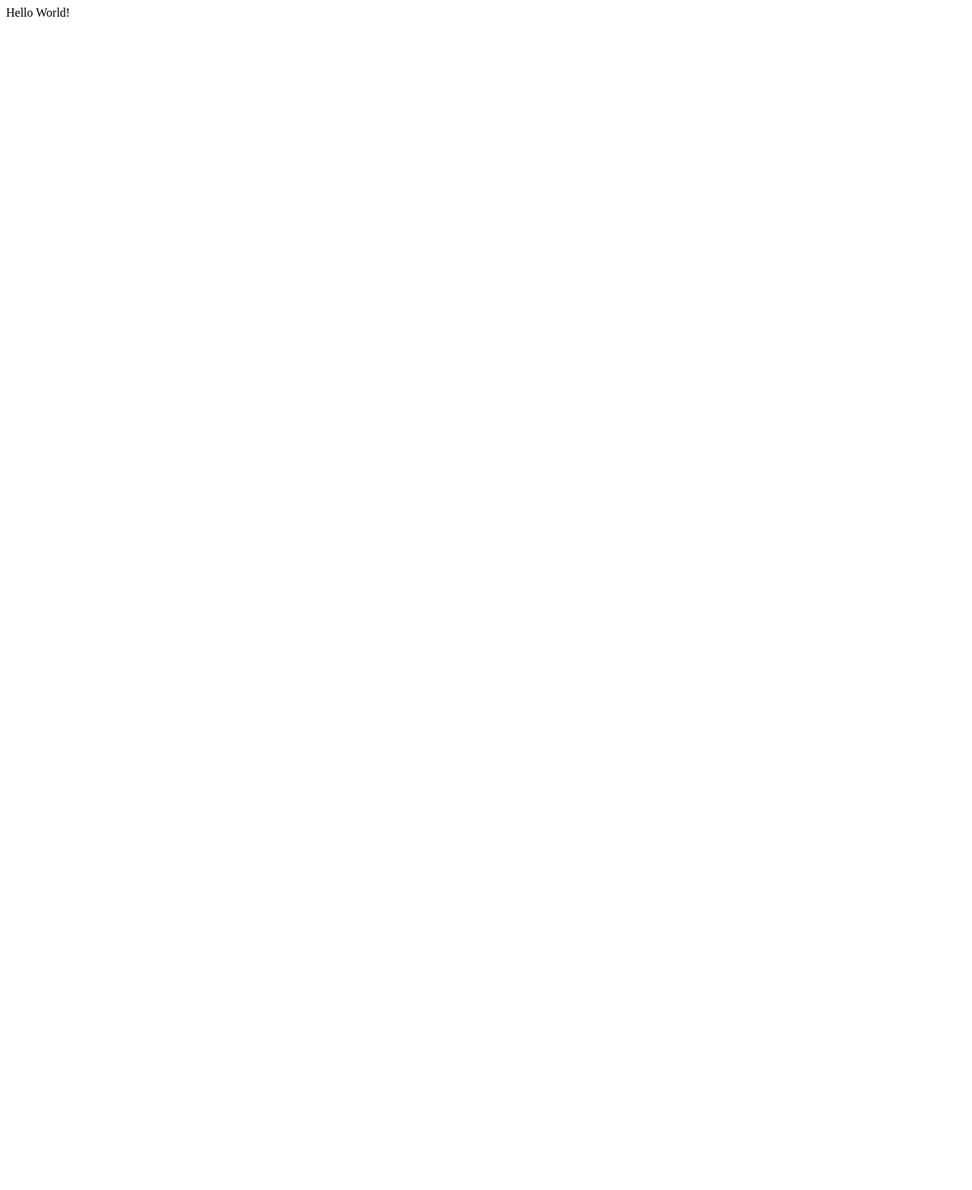
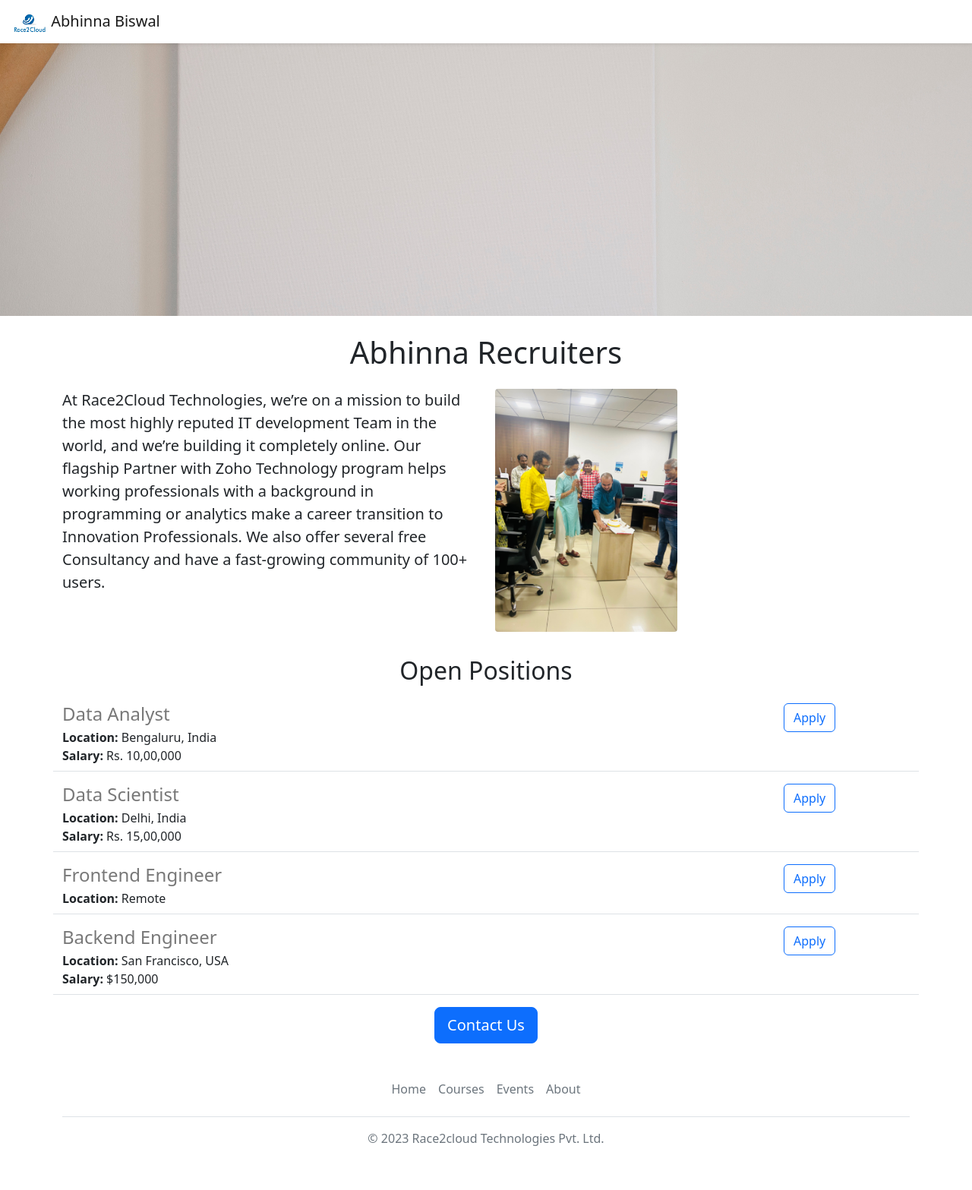
Before and after one commit to abhinnachandra/abhinna-webpage-v2, a Flask app: page / in a window 1280 px wide. Before the commit the page is almost empty. Shown: the whole page at 76% size. Before the commit the page ends 22 px from the top, so only its background shows below. Run offline with Flask 2, Linux system fonts and the light colour scheme.

Commit message:
Updated each page

```diff
--- a/main.py
+++ b/app.py
@@ -1,14 +1,6 @@
 from flask import Flask, render_template, jsonify
 
 app = Flask(__name__)
-
-
-@app.route('/')
-def index():
-  return 'Hello World!'
-
-
-#app.run(host='0.0.0.0', port=81, debug=True)
 
 JOBS = [{
   'id': 1,
@@ -34,7 +26,7 @@
 
 @app.route("/")
 def hello_jovian():
-  return render_template('home.html', jobs=JOBS, company_name='Jovian')
+  return render_template('home.html', jobs=JOBS, company_name='Abhinna')
 
 
 @app.route("/api/jobs")
@@ -43,4 +35,4 @@
 
 
 if __name__ == '__main__':
-  app.run(host='0.0.0.0', port=81, debug=True)
+  app.run(host='0.0.0.0', debug=True)
--- a/templates/footer.html
+++ b/templates/footer.html
@@ -7,6 +7,6 @@
       <li class="nav-item"><a target="_blank" href="https://jovian.ai/events" class="nav-link px-2 text-muted">Events</a></li>
       <li class="nav-item"><a  target="_blank" href="https://jovian.ai/about" class="nav-link px-2 text-muted">About</a></li>
     </ul>
-    <p class="text-center text-muted">&copy; 2022 Jovian, Inc</p>
+    <p class="text-center text-muted">&copy; 2023 Race2cloud Technologies Pvt. Ltd.</p>
   </footer>
 </div>
--- a/templates/home.html
+++ b/templates/home.html
@@ -1,7 +1,7 @@
 <!DOCTYPE html>
 <html>
   <head>
-    <title>Jovian Careers</title>
+    <title>Abhinna Chandra Biswal</title>
     <meta charset="utf-8">
     <meta name="viewport" content="width=device-width, initial-scale=1">
     <link href="https://cdn.jsdelivr.net/npm/bootstrap@5.2.0-beta1/dist/css/bootstrap.min.css" rel="stylesheet" integrity="sha384-0evHe/X+R7YkIZDRvuzKMRqM+OrBnVFBL6DOitfPri4tjfHxaWutUpFmBp4vmVor" crossorigin="anonymous">
@@ -16,15 +16,15 @@
   </head>
   <body>
     {% include 'nav.html' %}
-    <img class="img-fluid" id="banner" src="https://jovian-careers-website.aakashns.repl.co/static/banner.jpeg" >
+    <img class="img-fluid" id="banner" src="https://abhinna-webpage.abhinnawebpage.repl.co/static/banner.jpg" >
     <div class="container">
       <h1 class="text-center mt-2 mb-4">
-        {{company_name}} Careers
+        {{company_name}} Recruiters
       </h1>
       <div class="row" style="margin-bottom:32px">
         <div class="col-md-6">
       <p class="lead">
-        At Jovian, we’re on a mission to build the most highly reputed technical university in the world, and we’re building it completely online. Our flagship data science program helps working professionals with a background in programming or analytics make a career transition to data science. We also offer several free beginner-friendly courses and have a fast-growing community of 200,000+ users.
+        At Race2Cloud Technologies, we’re on a mission to build the most highly reputed IT development Team in the world, and we’re building it completely online. Our flagship Partner with Zoho Technology program helps working professionals with a background in programming or analytics make a career transition to Innovation Professionals. We also offer several free Consultancy  and have a fast-growing community of 100+ users.
       </p>
         </div>
         <div class="d-none d-md-block col-md-6">
@@ -38,7 +38,7 @@
         {% endfor %}
       </div>
       <div class="text-center">
-      <a class="btn btn-primary btn-lg" href="mailto:hello@jovian.ai?subject=Question%20about%20Job%20Opernings&body=My%20name%3A%20%3Cyour%20name%20here%3E%0D%0A%0D%0AMy%20questions%3A%20%3Center%20question%20here%3E%0D%0A">Contact Us</a>
+      <a class="btn btn-primary btn-lg" href="">Contact Us</a>
       </div>
     </div>
     {% include 'footer.html' %}
--- a/templates/nav.html
+++ b/templates/nav.html
@@ -1,8 +1,8 @@
 <nav class="navbar shadow-sm fixed-top bg-white">
   <div class="container-fluid">
     <a class="navbar-brand" href="#">
-      <img src="/static/logo.svg" alt="" width="30" height="24" class="d-inline-block align-text-top">
-      Jovian
+      <img src="/static/logo.png" alt="" width="50" height="30" class="d-inline-block align-text-top">
+      Abhinna Biswal
     </a>
   </div>
 </nav>
```
Also changed, not shown: 1 other file.
